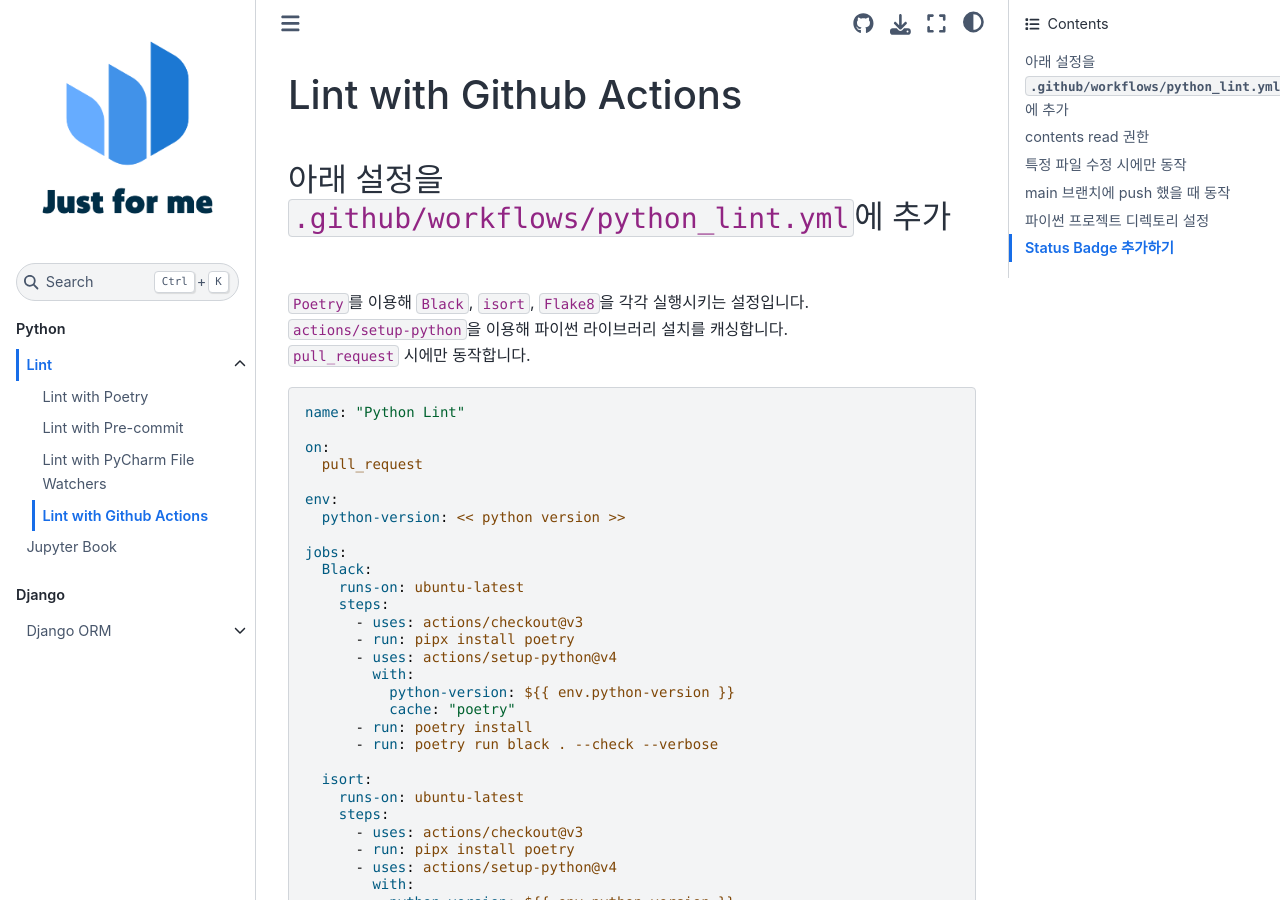
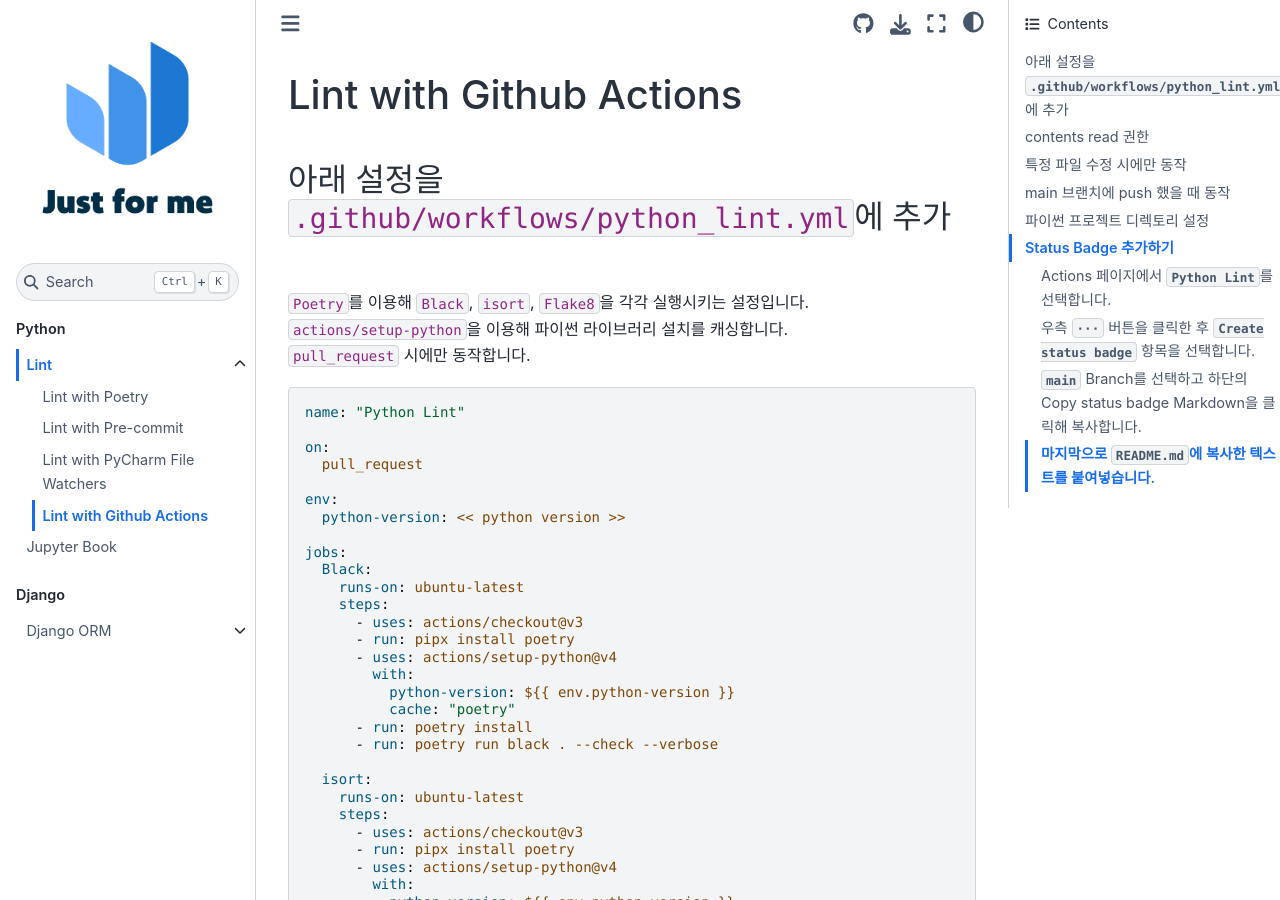
Before and after one commit to QbQi/Just-for-me, a Jupyter Book: the page built from docs/python/lint/github_actions.md, in a window 1280 px wide and 900 px high. Built offline with Jupyter Book 1.0.4 settings and Sphinx 7.4.7 and the Sphinx Book theme 1.1.4, drawn with Linux system fonts in a browser that asks for light colours.

Commit message:
change github actions

````diff
--- a/docs/python/lint/github_actions.md
+++ b/docs/python/lint/github_actions.md
@@ -1,6 +1,6 @@
 # Lint with Github Actions
 
-## 아래 설정을 `.github/workflows/python_lint.yml`에 추가
+### 아래 설정을 `.github/workflows/python_lint.yml`에 추가
 `Poetry`를 이용해 `Black`, `isort`, `Flake8`을 각각 실행시키는 설정입니다.
 `actions/setup-python`을 이용해 파이썬 라이브러리 설치를 캐싱합니다.
 `pull_request` 시에만 동작합니다.
@@ -51,14 +51,14 @@
       - run: poetry run flake8 . --verbose
 ```
 
-## contents read 권한
+### contents read 권한
 명시적으로 contents read 권한만 주고 싶다면 아래의 설정을 추가합니다.
 ```yaml
 permissions:
   contents: read
 ```
 
-## 특정 파일 수정 시에만 동작
+### 특정 파일 수정 시에만 동작
 `python_lint.yml` 파일과 파이썬 디렉토리 폴더가 수정된 `pull_request` 시에만 동작하는 설정입니다.
 ```yaml
 on:
@@ -68,7 +68,7 @@
       - "<< python project location >>/**"
 ```
 
-## main 브랜치에 push 했을 때 동작
+### main 브랜치에 push 했을 때 동작
 main 브랜치에 push 했을 때 동작하는 설정입니다.
 ```yaml
 on:
@@ -77,7 +77,7 @@
       - main
 ```
 
-## 파이썬 프로젝트 디렉토리 설정
+### 파이썬 프로젝트 디렉토리 설정
 파이썬 프로젝트 디렉토리가 레포지토리의 부분집합일 때 사용합니다.
 특히 진부분집합일 때 유용합니다.
 ```yaml
@@ -86,17 +86,17 @@
     working-directory: << python project location >>
 ```
 
-## Status Badge 추가하기
+### Status Badge 추가하기
 ```{note}
 main 브랜치에 push 했을 때 GitHub Action이 동작해야 합니다.
 ```
-Actions 페이지에서 `Python Lint`를 선택합니다.
+#### Actions 페이지에서 `Python Lint`를 선택합니다.
 ![select_python_lint_action](../../static/python/lint/select_python_lint_action.png)
 
-우측 `···` 버튼을 클릭한 후 `Create status badge` 항목을 선택합니다.
+#### 우측 `···` 버튼을 클릭한 후 `Create status badge` 항목을 선택합니다.
 ![create_status_badge](../../static/python/lint/create_status_badge.png)
 
-`main` Branch를 선택하고 하단의 Copy status badge Markdown을 클릭해 복사합니다.
+#### `main` Branch를 선택하고 하단의 Copy status badge Markdown을 클릭해 복사합니다.
 ![copy_status_badge_modal](../../static/python/lint/copy_status_badge_modal.png)
 
-마지막으로 `README.md`에 복사한 텍스트를 붙여넣습니다.
+#### 마지막으로 `README.md`에 복사한 텍스트를 붙여넣습니다.
````
